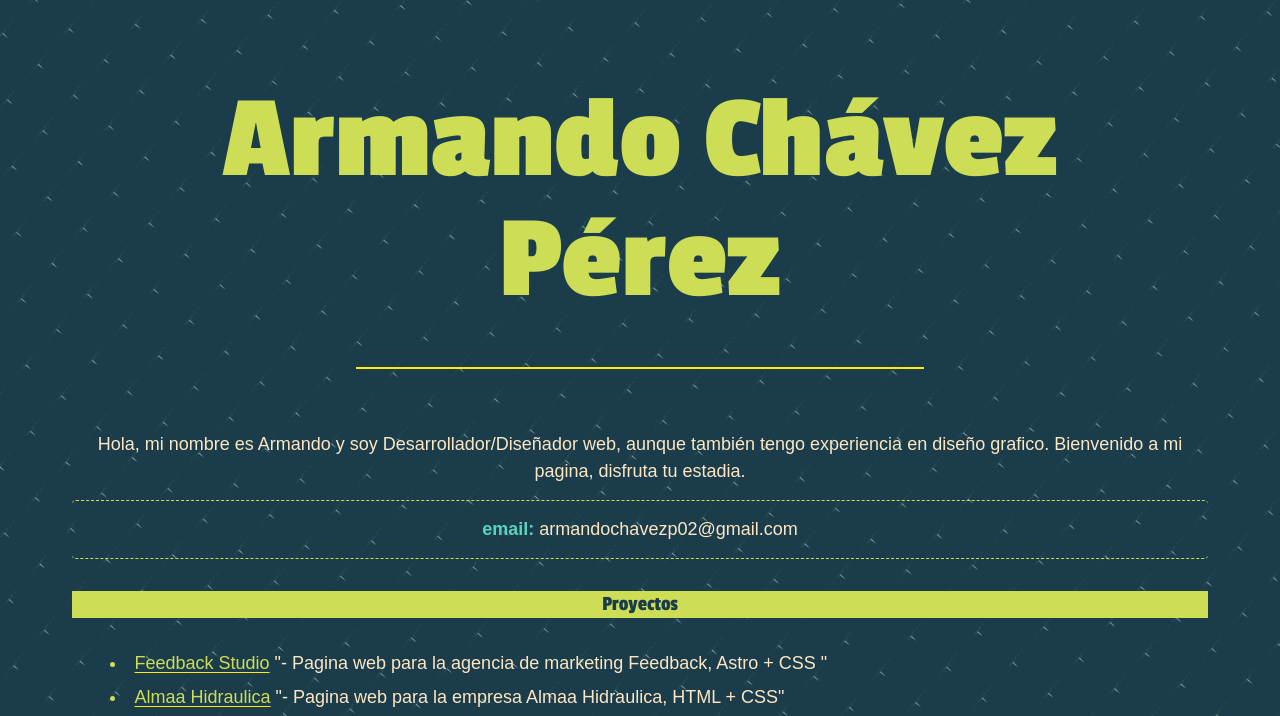
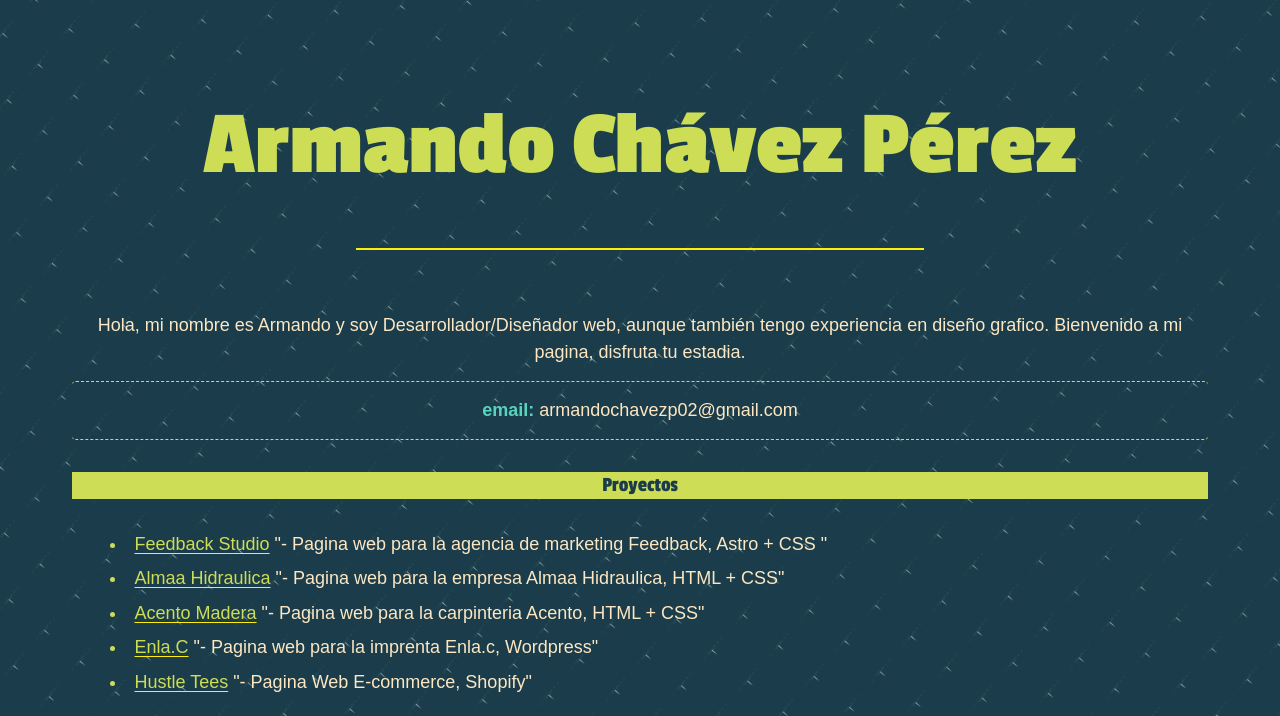
Before and after one commit to 2armn/2armn.github.io, a plain HTML site: page index.html in a window 1280 px wide. Shown: the top 716 px of the page. Drawn offline with nearby package versions, Linux system fonts and the light colour scheme; a web font is replaced by a local one.

Commit message:
se cambio el tamaño del titulo

```diff
--- a/style.css
+++ b/style.css
@@ -314,7 +314,7 @@ figure {
   font-family: "Passion One", sans-serif;
   font-weight: 700;
   font-style: normal;
-  font-size: 120px;
+  font-size: 92px;
 }
 
 .passion-one-black {
```
Also changed, not shown: index.html (+2 -1 lines).
